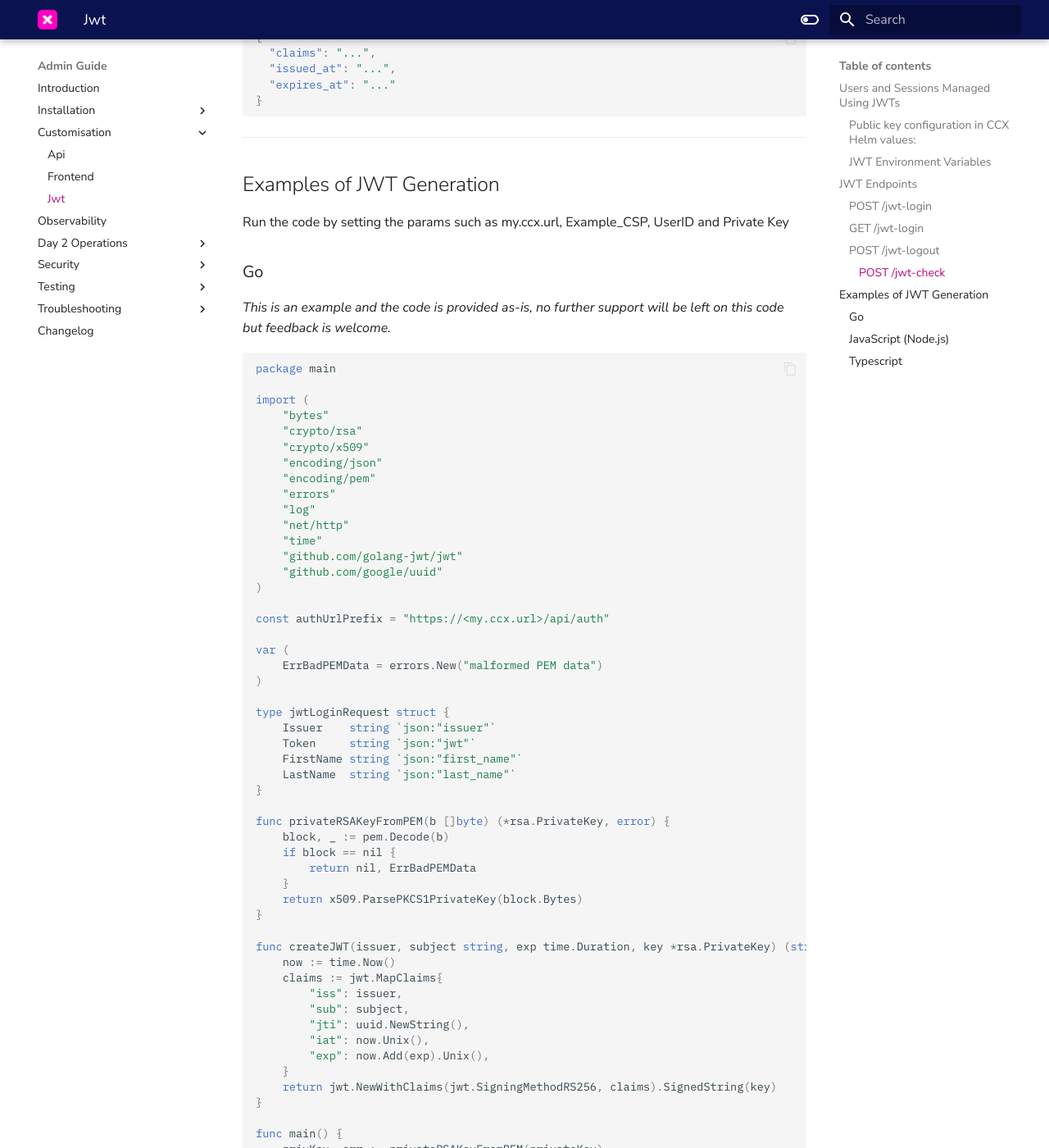
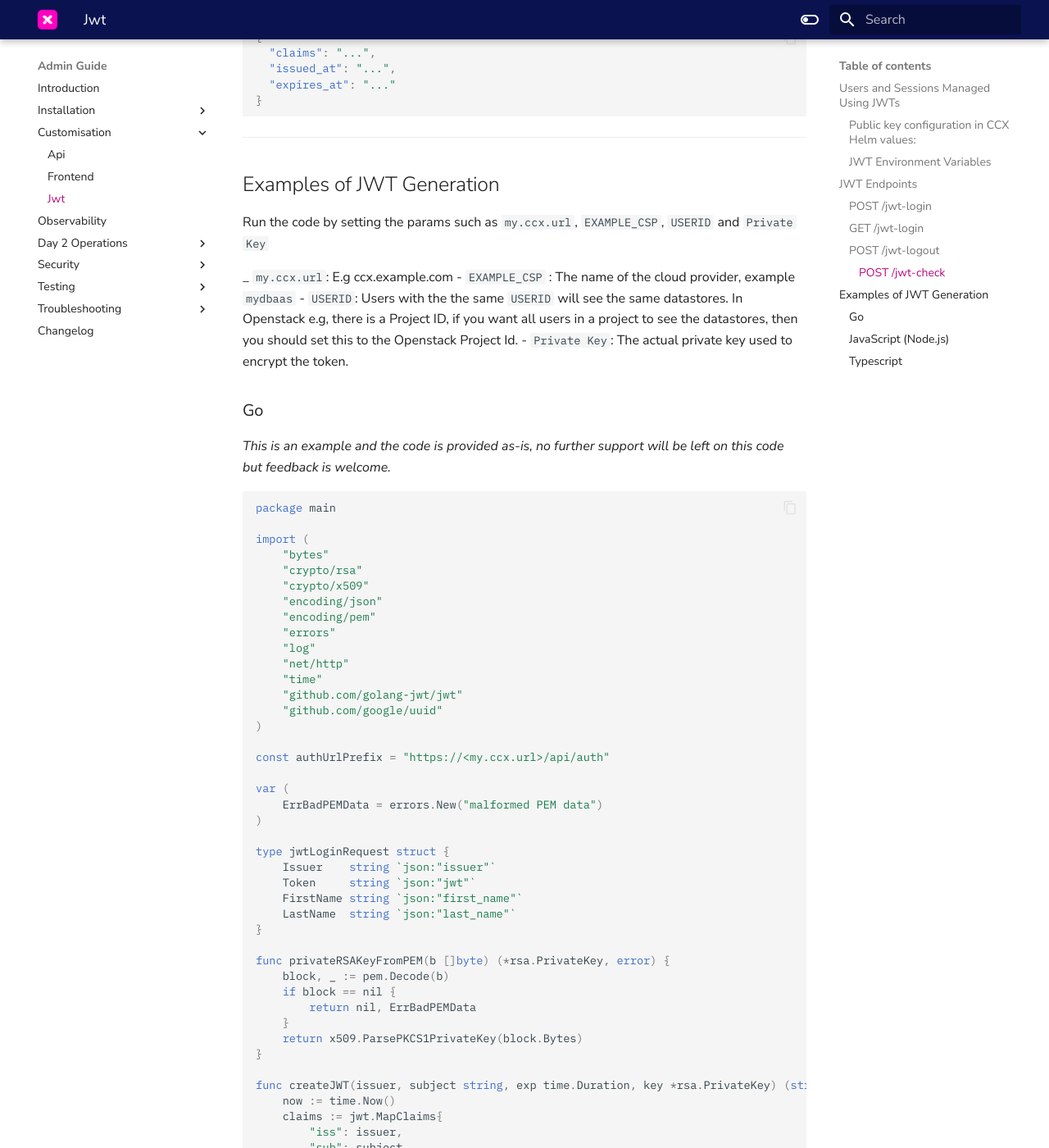
Before and after one commit to severalnines/ccx-docs, an MkDocs documentation site: the page built from docs/admin/Customisation/JWT.md, in a window 1280 px wide and 1400 px high, scrolled down 3512 px. Shown: the whole window at 82% size. Built offline with MkDocs 1.6.1 and Material for MkDocs 9.7.7, drawn with Linux system fonts in a browser that asks for light colours; comment, search, counter and statistics services are not loaded; some of the changed text lies outside the part shown.

Commit message:
added JWT docs

```diff
--- a/docs/admin/Customisation/JWT.md
+++ b/docs/admin/Customisation/JWT.md
@@ -1,6 +1,7 @@
 # JWT Authentication
 
-This section describes how to implement JWT Authentication. The JWT Authentication allows integrating a Service Portal with CCX.
+This section describes how to implement JWT Authentication.
+The JWT Authentication allows integrating a Service Portal with CCX.
 ![img](../images/JWT.png)
 
 ## Users and Sessions Managed Using JWTs
@@ -127,7 +128,12 @@ There are four endpoints for handling JWTs, all prefixed with `/api/auth`:
 
 ## Examples of JWT Generation
 
-Run the code by setting the params such as my.ccx.url, Example_CSP, UserID and Private Key
+Run the code by setting the params such as `my.ccx.url`, `EXAMPLE_CSP`, `USERID` and `Private Key`
+
+_ `my.ccx.url`: E.g ccx.example.com
+- `EXAMPLE_CSP` : The name of the cloud provider, example `mydbaas`
+- `USERID`:  Users with the the same `USERID` will see the same datastores. In Openstack e.g, there is a Project ID, if you want all users in a project to see the datastores, then you should set this to the Openstack Project Id.
+- `Private Key`: The actual private key used to encrypt the token.
 
 ### Go
 
@@ -189,7 +195,7 @@ func main() {
         log.Fatal(err)
     }
 
-    token, err := createJWT("EXAMPLE_CSP", "userID", 15*time.Minute, privKey)
+    token, err := createJWT("EXAMPLE_CSP", "USERID", 15*time.Minute, privKey)
     if err != nil {
         log.Fatal(err)
     }
@@ -257,7 +263,7 @@ function createJWT(issuer, subject, expMinutes, key) {
 async function main() {
   try {
     // Create the JWT
-    const token = createJWT("EXAMPLE_CSP", "userID", 15, privateKey);
+    const token = createJWT("EXAMPLE_CSP", "USERID", 15, privateKey);
 
     // Prepare the request body
     const requestBody = {
@@ -348,7 +354,7 @@ function createJWT(
 async function main() {
   try {
     // Create JWT
-    const token = createJWT("EXAMPLE_CSP", "userID", 15, privateKey);
+    const token = createJWT("EXAMPLE_CSP", "USERID", 15, privateKey);
 
     // Prepare request payload
     const reqBody: JwtLoginRequest = {
```
